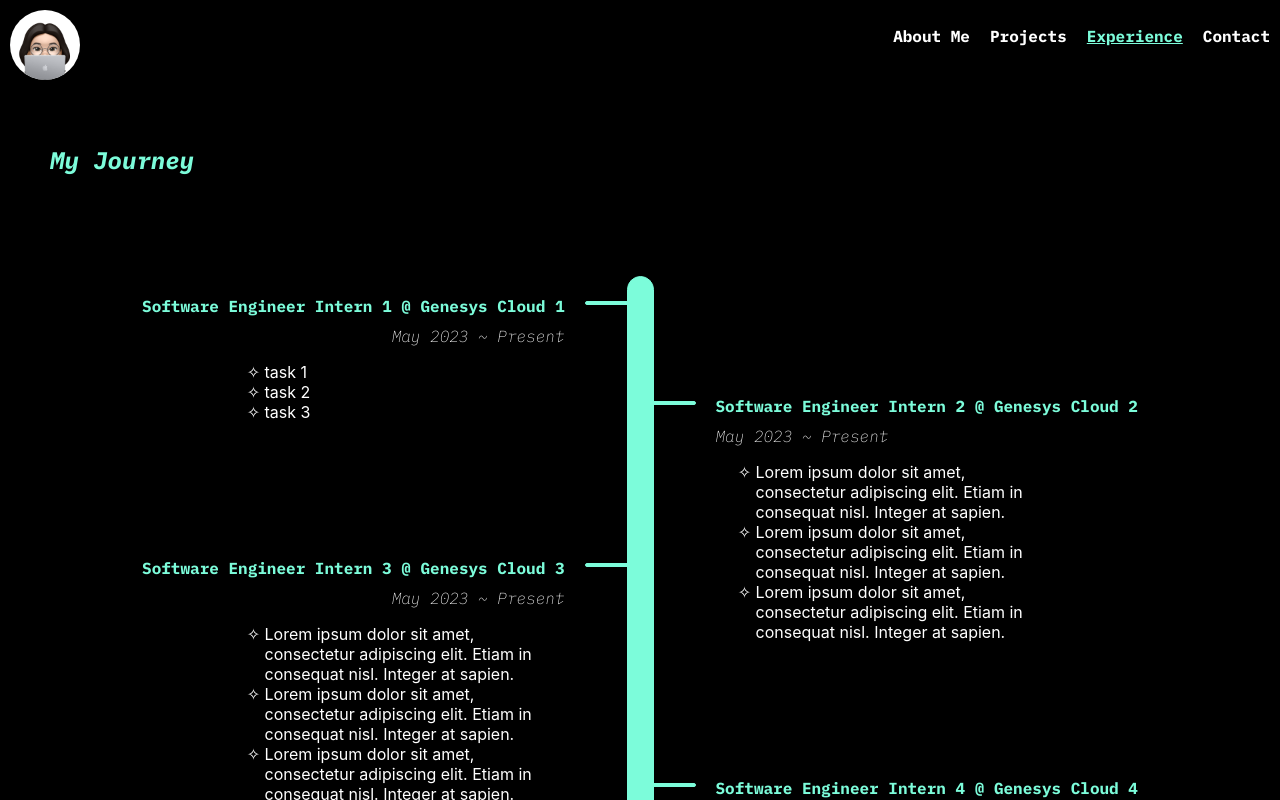
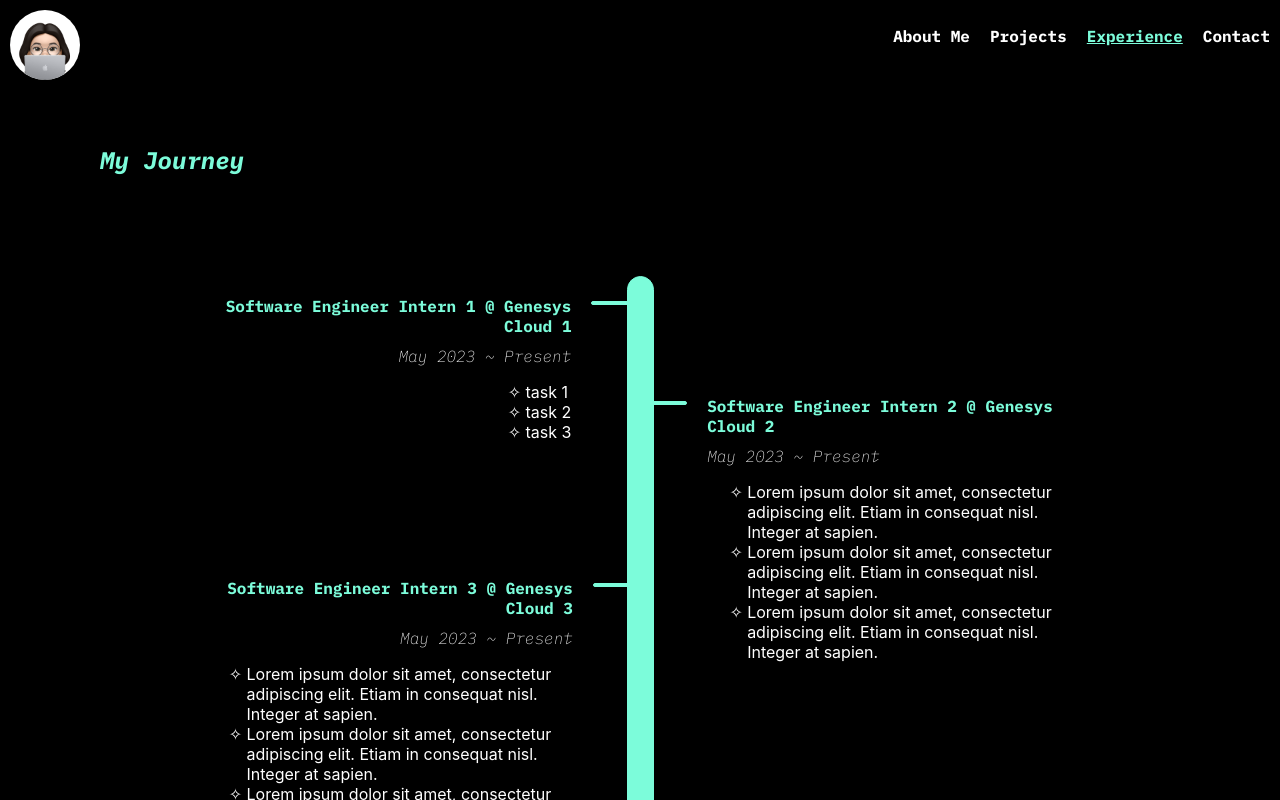
Before and after one commit to eun-chae-s/eun-chae-s.github.io, a React (Create React App) app: page /experience in a window 1280 px wide. Shown: the top 800 px of the page. Built offline with nearby package versions, Linux system fonts and the light colour scheme; a web font is replaced by a local one.

Commit message:
finish up experience page design

```diff
--- a/src/css/Experience.css
+++ b/src/css/Experience.css
@@ -8,6 +8,7 @@
   font-family: "IBM Plex Mono", monospace;
   font-weight: 800;
   font-style: italic;
+  margin-left: 50px;
 }
 
 .experience-content {
@@ -21,12 +22,15 @@
   display: flex;
   flex-direction: row;
   margin-right: -10px;
+  padding-right: 0;
+  max-width: 450px;
 }
 
 .right-box {
   display: flex;
   flex-direction: row;
   margin-left: -10px;
+  max-width: 450px;
 }
 
 .line {
@@ -52,7 +56,7 @@
 .timeline {
   width: 25px;
   flex-shrink: 0;
-  height: 130vh;
+  min-height: 100vh;
   background-color: #7cfcda;
   border: 1px solid #7cfcda;
   border-radius: 20px;
--- a/src/css/ExperienceItem.css
+++ b/src/css/ExperienceItem.css
@@ -3,7 +3,7 @@
   margin: 20px;
   margin-bottom: 100px;
   display: inline-block;
-  max-width: 500px;
+  max-width: 450px;
 }
 
 .experience-item-left {
@@ -15,6 +15,7 @@
   font-weight: 700;
   margin-bottom: 10px;
   display: inline-block;
+  max-width: 450px;
 }
 
 .duration {
@@ -22,13 +23,14 @@
   font-weight: 200;
   font-style: italic;
   color: white;
+  max-width: 400px;
 }
 
 .description {
   text-align: left;
   list-style-type: "✧ ";
   color: white;
-  width: 300px;
+  max-width: 400px;
 }
 
 .experience-item-left .description {
```
